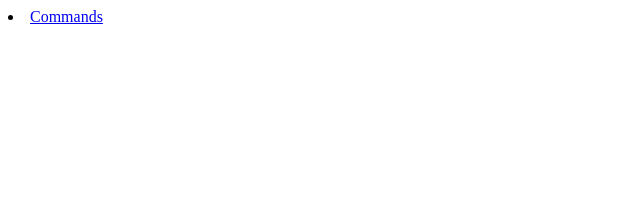
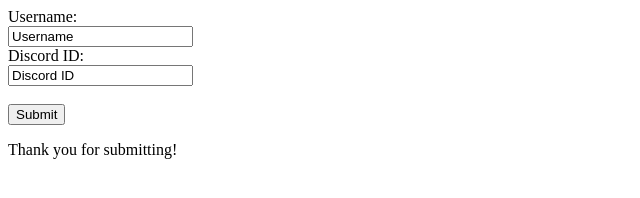
Before and after one commit to Beta2214/test-site, a plain HTML site: page index.html in a window 1280 px wide. Shown: the whole page, without its empty margins (0-640 px from the left). Drawn offline with Linux system fonts and the light colour scheme.

Commit message:
Update index.html

```diff
--- a/index.html
+++ b/index.html
@@ -1,2 +1,18 @@
+<!DOCTYPE html>
+<html>
+<body>
 
-<li><a href="./unfinished.html">Commands</a></li>
+<form action="action_page.php">
+  Username:<br>
+  <input type="text" name="firstname" value="Username">
+  <br>
+  Discord ID:<br>
+  <input type="text" name="lastname" value="Discord ID">
+  <br><br>
+  <input type="submit" value="Submit">
+</form>
+
+<p>Thank you for submitting!</p>
+
+</body>
+</html>
```
